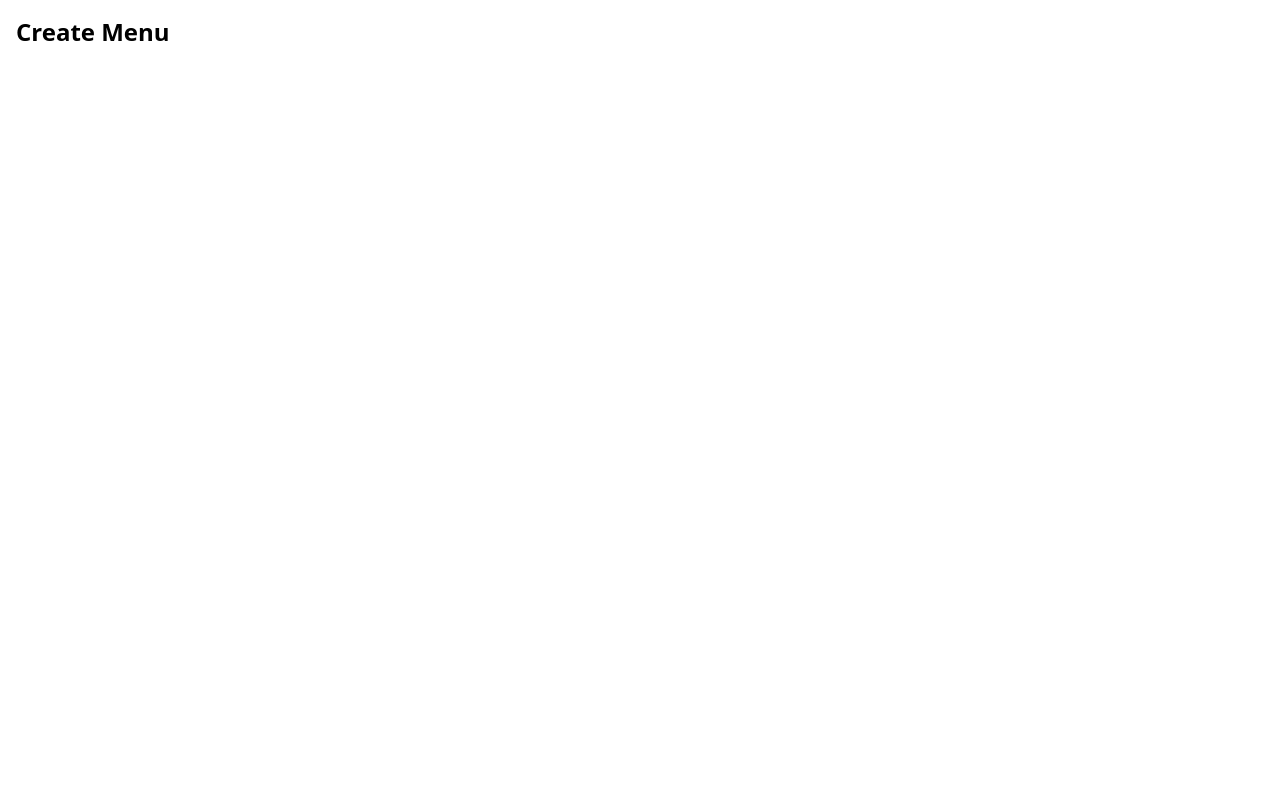
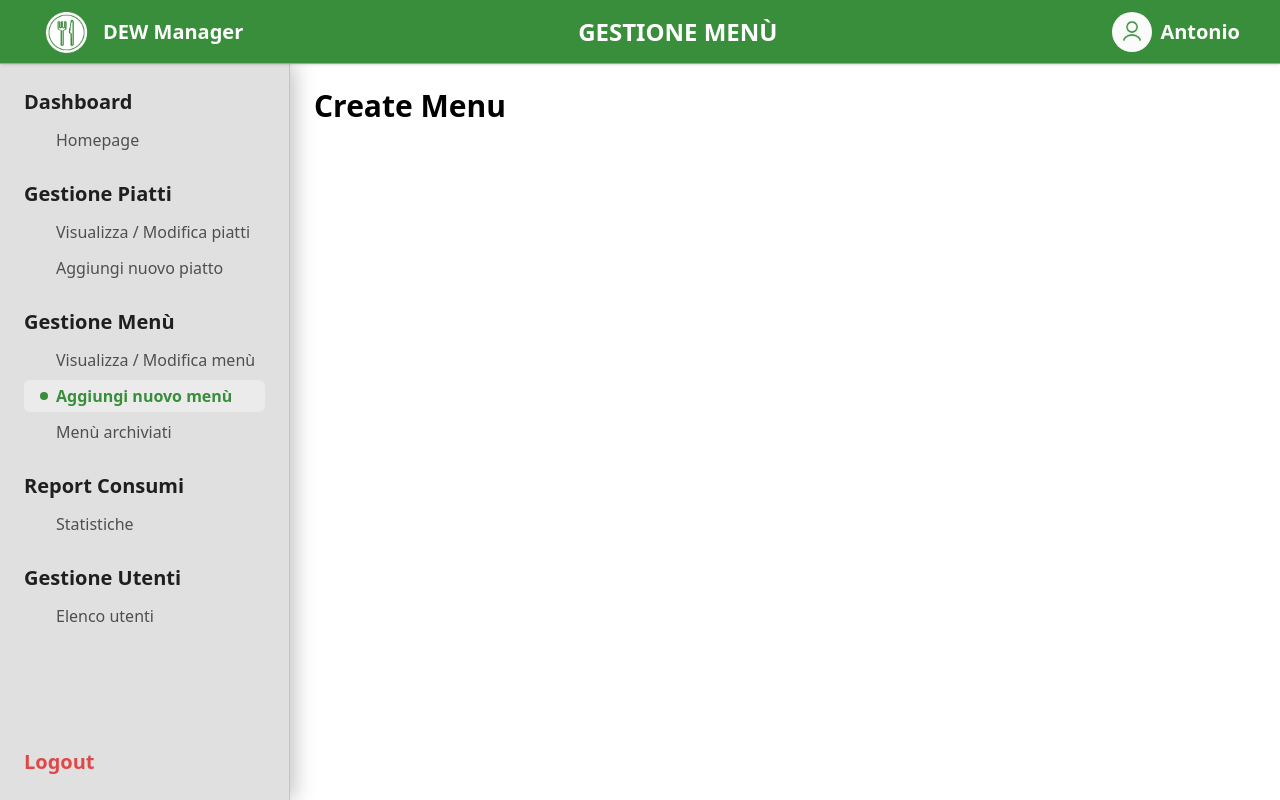
Before and after one commit to Toni258/dew-gestionale, a React (Vite) app: page /menu/create in a window 1280 px wide. Built offline with nearby package versions, Linux system fonts and the light colour scheme.

Commit message:
fix minori di ui/ux coerente

```diff
--- a/src/pages/Dashboard.jsx
+++ b/src/pages/Dashboard.jsx
@@ -1,9 +1,9 @@
-import AppLayout from "../components/layout/AppLayout";
+import AppLayout from '../components/layout/AppLayout';
 
 export default function Dashboard() {
-  return (
-    <AppLayout title="DASHBOARD" username="Antonio">
-      <h1 className="text-3xl font-bold">Dashboard Page</h1>
-    </AppLayout>
-  );
+    return (
+        <AppLayout title="DASHBOARD" username="Antonio">
+            <h1 className="text-3xl font-semibold">Dashboard Page</h1>
+        </AppLayout>
+    );
 }
--- a/src/pages/Report.jsx
+++ b/src/pages/Report.jsx
@@ -1,9 +1,9 @@
-import AppLayout from "../components/layout/AppLayout";
+import AppLayout from '../components/layout/AppLayout';
 
 export default function Report() {
-  return (
-    <AppLayout title="REPORT CONSUMI" username="Antonio">
-      <h1 className="text-3xl font-bold">Report Page</h1>
-    </AppLayout>
-  );
+    return (
+        <AppLayout title="REPORT CONSUMI" username="Antonio">
+            <h1 className="text-3xl font-semibold">Report Page</h1>
+        </AppLayout>
+    );
 }
--- a/src/pages/UserManager.jsx
+++ b/src/pages/UserManager.jsx
@@ -1,9 +1,9 @@
-import AppLayout from "../components/layout/AppLayout";
+import AppLayout from '../components/layout/AppLayout';
 
 export default function UserManager() {
-  return (
-    <AppLayout title="GESTIONE UTENTI" username="Antonio">
-      <h1 className="text-3xl font-bold">Users Manager Page</h1>
-    </AppLayout>
-  );
+    return (
+        <AppLayout title="GESTIONE UTENTI" username="Antonio">
+            <h1 className="text-3xl font-semibold">Users Manager Page</h1>
+        </AppLayout>
+    );
 }
--- a/src/pages/menu/CreateMenu.jsx
+++ b/src/pages/menu/CreateMenu.jsx
@@ -1,7 +1,9 @@
+import AppLayout from '../../components/layout/AppLayout';
+
 export default function CreateMenu() {
     return (
-        <div className="p-4">
-            <h1 className="text-2xl font-semibold">Create Menu</h1>
-        </div>
+        <AppLayout title="GESTIONE MENÙ" username="Antonio">
+            <h1 className="text-3xl font-semibold">Create Menu</h1>
+        </AppLayout>
     );
 }
--- a/src/pages/menu/MenuHistory.jsx
+++ b/src/pages/menu/MenuHistory.jsx
@@ -2,7 +2,7 @@ import AppLayout from '../../components/layout/AppLayout';
 
 export default function MenuHistory() {
     return (
-        <AppLayout title="GESTIONE PIATTI" username="Antonio">
+        <AppLayout title="GESTIONE MENÙ" username="Antonio">
             <h1 className="text-3xl font-semibold">Menu Archiviati</h1>
             <p>Elenco dei menù archiviati.</p>
         </AppLayout>
```
